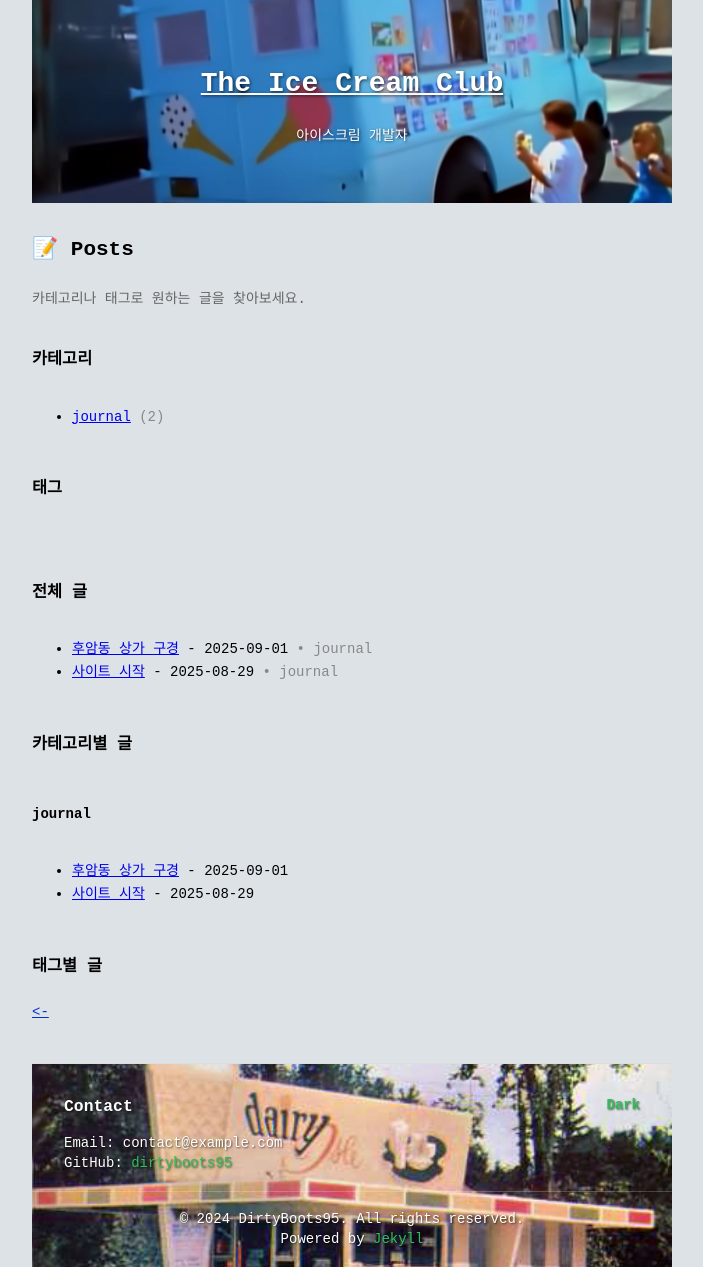
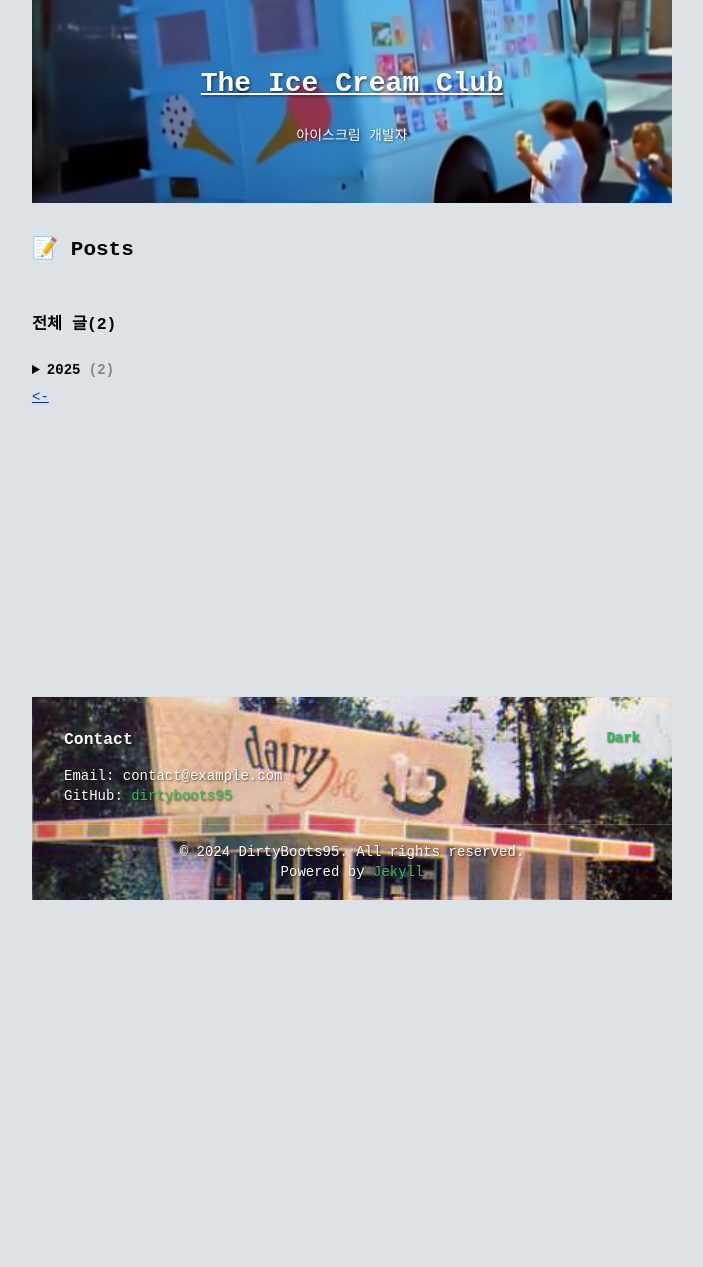
Before and after one commit to dirtyboots95/dirtyboots95.github.io, a Jekyll site: the page built from post.html, in a window 1280 px wide. Shown: the whole page, without its empty margins (288-991 px from the left). Built offline with Jekyll 4.4.1, drawn with Linux system fonts in a browser that asks for light colours; after the commit the page ends 900 px from its top, so only the background shows below that.

Commit message:
포스트 목록을 드래프트 카테고리를 제외하고 필터링하여 연도 및 월별로 그룹화하는 기능 추가. 전체 글 수를 표시하고, 글이 없는 경우 메시지를 출력하도록 수정.

```diff
--- a/post.html
+++ b/post.html
@@ -4,9 +4,58 @@
 ---
 
 <h2>📝 Posts</h2>
-<p style="color:#666">카테고리나 태그로 원하는 글을 찾아보세요.</p>
+<!-- <p style="color:#666">카테고리나 태그로 원하는 글을 찾아보세요.</p> -->
 
-<h3>카테고리</h3>
+{%- comment -%}Build filtered posts excluding 'draft' category{%- endcomment -%}
+{%- assign filtered_posts = '' | split: '' -%}
+{%- for p in site.posts -%}
+  {%- if p.categories contains 'draft' -%}{%- continue -%}{%- endif -%}
+  {%- assign filtered_posts = filtered_posts | push: p -%}
+{%- endfor -%}
+
+{%- assign total_count = filtered_posts.size -%}
+<h3>전체 글({{ total_count }})</h3>
+<!-- <p style="margin-top: .25rem; color:#888">총 {{ total_count }}개</p> -->
+
+{%- if total_count > 0 -%}
+  {%- assign posts_by_year = filtered_posts | group_by_exp: 'post', "post.date | date: '%Y'" -%}
+  {%- assign years_sorted = posts_by_year | sort: 'name' | reverse -%}
+  <div class="archive-tree" style="margin-top: 0.5rem;">
+    {%- for year_group in years_sorted -%}
+      {%- assign year = year_group.name -%}
+      {%- assign year_posts = year_group.items -%}
+      <details>
+        <summary style="cursor:pointer; font-weight:600;">{{ year }} <span style="color:#888">({{ year_posts.size }})</span></summary>
+        {%- assign posts_by_month = year_posts | group_by_exp: 'post', "post.date | date: '%m'" -%}
+        {%- assign months_sorted = posts_by_month | sort: 'name' | reverse -%}
+        <ul style="list-style: none; padding-left: 0; margin: .5rem 0 1rem 1rem;">
+          {%- for month_group in months_sorted -%}
+            {%- assign month = month_group.name -%}
+            {%- assign month_posts = month_group.items | sort: 'date' | reverse -%}
+            <li>
+              <details>
+                <summary style="cursor:pointer;">{{ month | plus: 0 }}월 <span style="color:#888">({{ month_posts.size }})</span></summary>
+                <ul style="margin: .5rem 0 1rem 1rem;">
+                  {%- for post in month_posts -%}
+                    <li>
+                      <time datetime="{{ post.date | date_to_xmlschema }}">{{ post.date | date: site.theme_config.date_format }}</time>
+                      -
+                      <a href="{{ post.url | relative_url }}">{{ post.title }}</a>
+                    </li>
+                  {%- endfor -%}
+                </ul>
+              </details>
+            </li>
+          {%- endfor -%}
+        </ul>
+      </details>
+    {%- endfor -%}
+  </div>
+{%- else -%}
+  <p style="color: #666; font-style: italic;">{{ site.theme_config.empty_posts_message | default: "아직 등록된 글이 없습니다." }}</p>
+{%- endif -%}
+
+<!-- <h3>카테고리</h3>
 <ul>
 {%- assign categories = site.categories | sort -%}
 {%- for category in categories -%}
@@ -41,63 +90,4 @@
     <span style="color:#888">({{ tag_visible_count }})</span>
   </li>
 {%- endfor -%}
-</ul>
-
-<h3>전체 글</h3>
-{%- assign posts_source = site.posts -%}
-{%- if posts_source and posts_source.size > 0 -%}
-  <ul style="margin-top: 1rem;">
-    {%- assign sorted_posts = posts_source | sort: 'date' | reverse -%}
-    {%- for post in sorted_posts -%}
-      {%- if post.categories contains 'draft' -%}{%- continue -%}{%- endif -%}
-      <li>
-        <a href="{{ post.url | relative_url }}">{{ post.title }}</a>
-        -
-        <time datetime="{{ post.date | date_to_xmlschema }}">{{ post.date | date: site.theme_config.date_format }}</time>
-        {%- if post.categories and post.categories.size > 0 -%}
-          <span style="color:#888"> • {{ post.categories | join: ', ' }}</span>
-        {%- endif -%}
-        {%- if post.tags and post.tags.size > 0 -%}
-          <span style="color:#888"> • #{{ post.tags | join: ' #' }}</span>
-        {%- endif -%}
-      </li>
-    {%- endfor -%}
-  </ul>
-{%- else -%}
-  <p style="color: #666; font-style: italic;">{{ site.theme_config.empty_posts_message | default: "아직 등록된 글이 없습니다." }}</p>
-{%- endif -%}
-
-<h3>카테고리별 글</h3>
-{%- for category in categories -%}
-  {%- assign category_name = category[0] -%}
-  {%- if category_name == 'draft' -%}{%- continue -%}{%- endif -%}
-  {%- assign posts_in_category = category[1] | sort: 'date' | reverse -%}
-  <h4 id="category-{{ category_name | uri_escape }}">{{ category_name }}</h4>
-  <ul>
-    {%- for post in posts_in_category -%}
-      {%- if post.categories contains 'draft' -%}{%- continue -%}{%- endif -%}
-      <li>
-        <a href="{{ post.url | relative_url }}">{{ post.title }}</a>
-        -
-        <time datetime="{{ post.date | date_to_xmlschema }}">{{ post.date | date: site.theme_config.date_format }}</time>
-      </li>
-    {%- endfor -%}
-  </ul>
-{%- endfor -%}
-
-<h3>태그별 글</h3>
-{%- for tag in tags -%}
-  {%- assign tag_name = tag[0] -%}
-  {%- assign posts_in_tag = tag[1] | sort: 'date' | reverse -%}
-  <h4 id="tag-{{ tag_name | uri_escape }}">#{{ tag_name }}</h4>
-  <ul>
-    {%- for post in posts_in_tag -%}
-      {%- if post.categories contains 'draft' -%}{%- continue -%}{%- endif -%}
-      <li>
-        <a href="{{ post.url | relative_url }}">{{ post.title }}</a>
-        -
-        <time datetime="{{ post.date | date_to_xmlschema }}">{{ post.date | date: site.theme_config.date_format }}</time>
-      </li>
-    {%- endfor -%}
-  </ul>
-{%- endfor -%}
+</ul> -->
```
